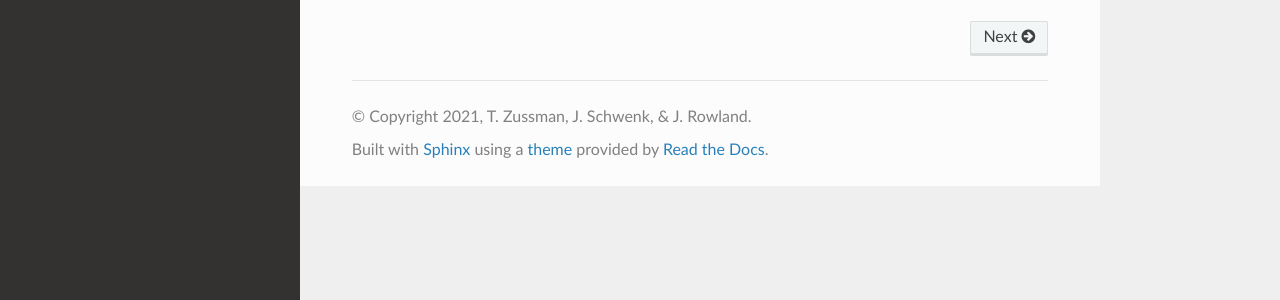
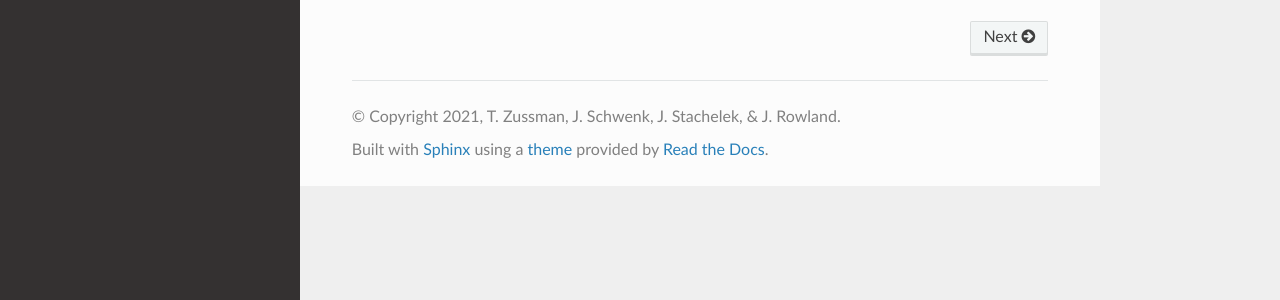
Before and after one commit to VeinsOfTheEarth/rabpro, a Sphinx documentation site: the page built from docs/source/index.rst, in a window 1280 px wide. Shown: the part 451-751 px from the top of the page. Built offline with Sphinx 7.4.7 and the Read the Docs theme 2.0.0, drawn with Linux system fonts in a browser that asks for light colours.

Commit message:
add jsta as coauthor

```diff
--- a/docs/source/conf.py
+++ b/docs/source/conf.py
@@ -42,8 +42,8 @@ sys.modules["skimage"] = Mock()
 # -- Project information -----------------------------------------------------
 
 project = "rabpro"
-copyright = "2021, T. Zussman, J. Schwenk, & J. Rowland"
-author = "T. Zussman, J. Schwenk, & J. Rowland"
+copyright = "2021, T. Zussman, J. Schwenk, J. Stachelek, & J. Rowland"
+author = "T. Zussman, J. Schwenk, J. Stachelek, & J. Rowland"
 
 
 # -- General configuration ---------------------------------------------------
```
